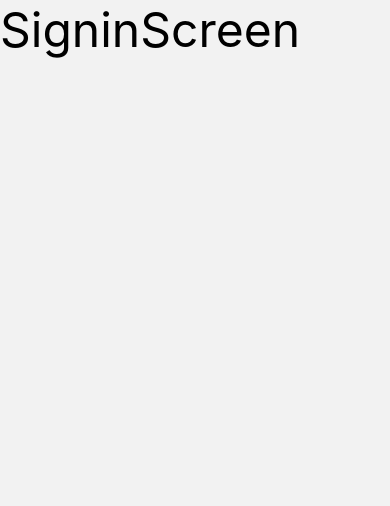
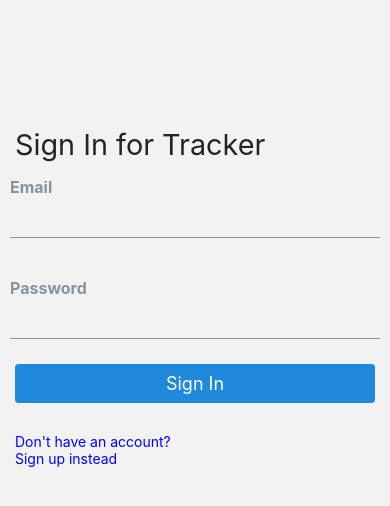
Before and after one commit to Gurpreet2000/location_tracking, a React Native app: screen /Signin in a window 390 px wide. Shown: the top 506 px of the page. Built offline with nearby package versions, Linux system fonts and the light colour scheme.

Commit message:
Add signin fumctionality & clear errors on leaving

```diff
--- a/src/context/AuthContext.js
+++ b/src/context/AuthContext.js
@@ -6,12 +6,17 @@ const authReducer = (state, action) => {
   switch (action.type) {
     case 'add_error':
       return {...state, errorMessage: action.payload};
-    case 'signup':
+    case 'signin':
       return {...state, token: action.payload, errorMessage: ''};
+    case 'clear_error_message':
+      return {...state, errorMessage: ''};
     default:
       return state;
   }
 };
+
+const clearErrorMessage = dispatch => () =>
+  dispatch({type: 'clear_error_message'});
 
 const signup =
   dispatch =>
@@ -20,7 +25,7 @@ const signup =
     try {
       const response = await trackerApi.post('/signup', {email, password});
       await AsyncStorage.setItem('token', response.data.token);
-      dispatch({type: 'signup', payload: response.data.token});
+      dispatch({type: 'signin', payload: response.data.token});
     } catch (err) {
       dispatch({
         type: 'add_error',
@@ -31,12 +36,23 @@ const signup =
 
 const signin =
   dispatch =>
-  ({email, password}) => {};
+  async ({email, password}) => {
+    try {
+      const response = await trackerApi.post('/signin', {email, password});
+      await AsyncStorage.setItem('token', response.data.token);
+      dispatch({type: 'signin', payload: response.data.token});
+    } catch (err) {
+      dispatch({
+        type: 'add_error',
+        payload: 'Something went wrong with sign in',
+      });
+    }
+  };
 
 const signout = dispatch => () => {};
 
 export const {Provider, Context} = createDataContext(
   authReducer,
-  {signin, signout, signup},
+  {signin, signout, signup, clearErrorMessage},
   {token: null, errorMessage: ''},
 );
--- a/src/screens/SigninScreen.js
+++ b/src/screens/SigninScreen.js
@@ -1,10 +1,42 @@
-import React from 'react';
-import {View, StyleSheet, Text} from 'react-native';
+import React, {useContext, useEffect} from 'react';
+import {View, StyleSheet} from 'react-native';
+import AuthForm from '../components/AuthForm';
+import NavLink from '../components/NavLink';
+import {Context as AuthContext} from '../context/AuthContext';
 
-const SigninScreen = () => {
-  return <Text style={{fontSize: 48}}>SigninScreen</Text>;
+const SigninScreen = ({navigation}) => {
+  const {state, signin, clearErrorMessage} = useContext(AuthContext);
+
+  useEffect(() => {
+    const listener = navigation.addListener('blur', clearErrorMessage);
+
+    return () => {
+      navigation.removeListener(listener);
+    };
+  }, []);
+
+  return (
+    <View style={styles.container}>
+      <AuthForm
+        headerText="Sign In for Tracker"
+        errorMessage={state.errorMessage}
+        submitButtonText="Sign In"
+        onSubmit={signin}
+      />
+      <NavLink
+        routeName="Signup"
+        text={"Don't have an account?\nSign up instead"}
+      />
+    </View>
+  );
 };
 
-const styles = StyleSheet.create({});
+const styles = StyleSheet.create({
+  container: {
+    flex: 1,
+    justifyContent: 'center',
+    marginBottom: 250,
+  },
+});
 
 export default SigninScreen;
--- a/src/screens/SignupScreen.js
+++ b/src/screens/SignupScreen.js
@@ -1,13 +1,19 @@
-import React, {useContext} from 'react';
+import React, {useContext, useEffect} from 'react';
 import {View, StyleSheet} from 'react-native';
 import {Context as AuthContext} from '../context/AuthContext';
 import AuthForm from '../components/AuthForm';
 import NavLink from '../components/NavLink';
 
 const SignupScreen = ({navigation}) => {
-  const {state, signup} = useContext(AuthContext);
+  const {state, signup, clearErrorMessage} = useContext(AuthContext);
 
-  console.log(state);
+  useEffect(() => {
+    const listener = navigation.addListener('blur', clearErrorMessage);
+
+    return () => {
+      navigation.removeListener(listener);
+    };
+  }, []);
 
   return (
     <View style={styles.container}>
```
